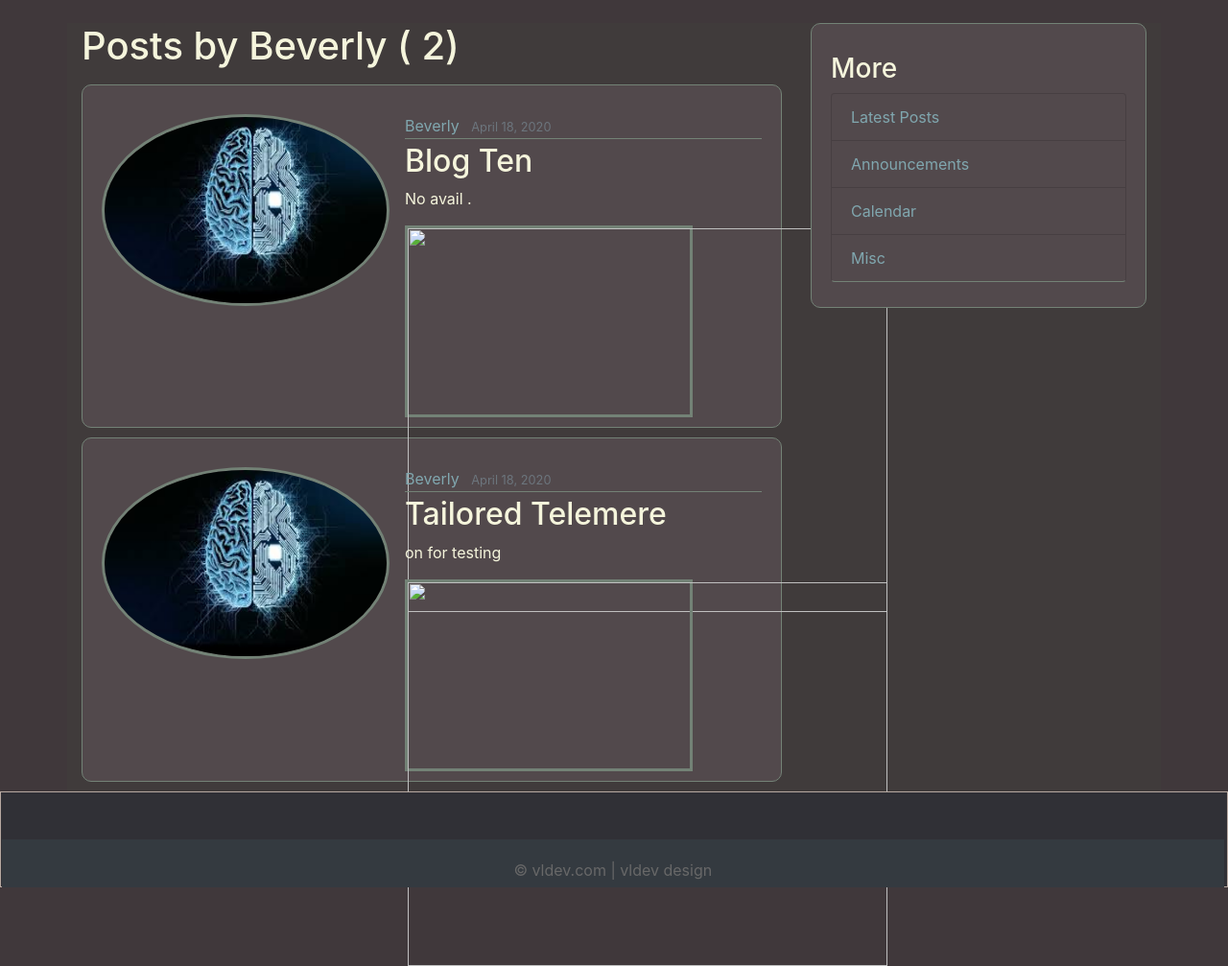
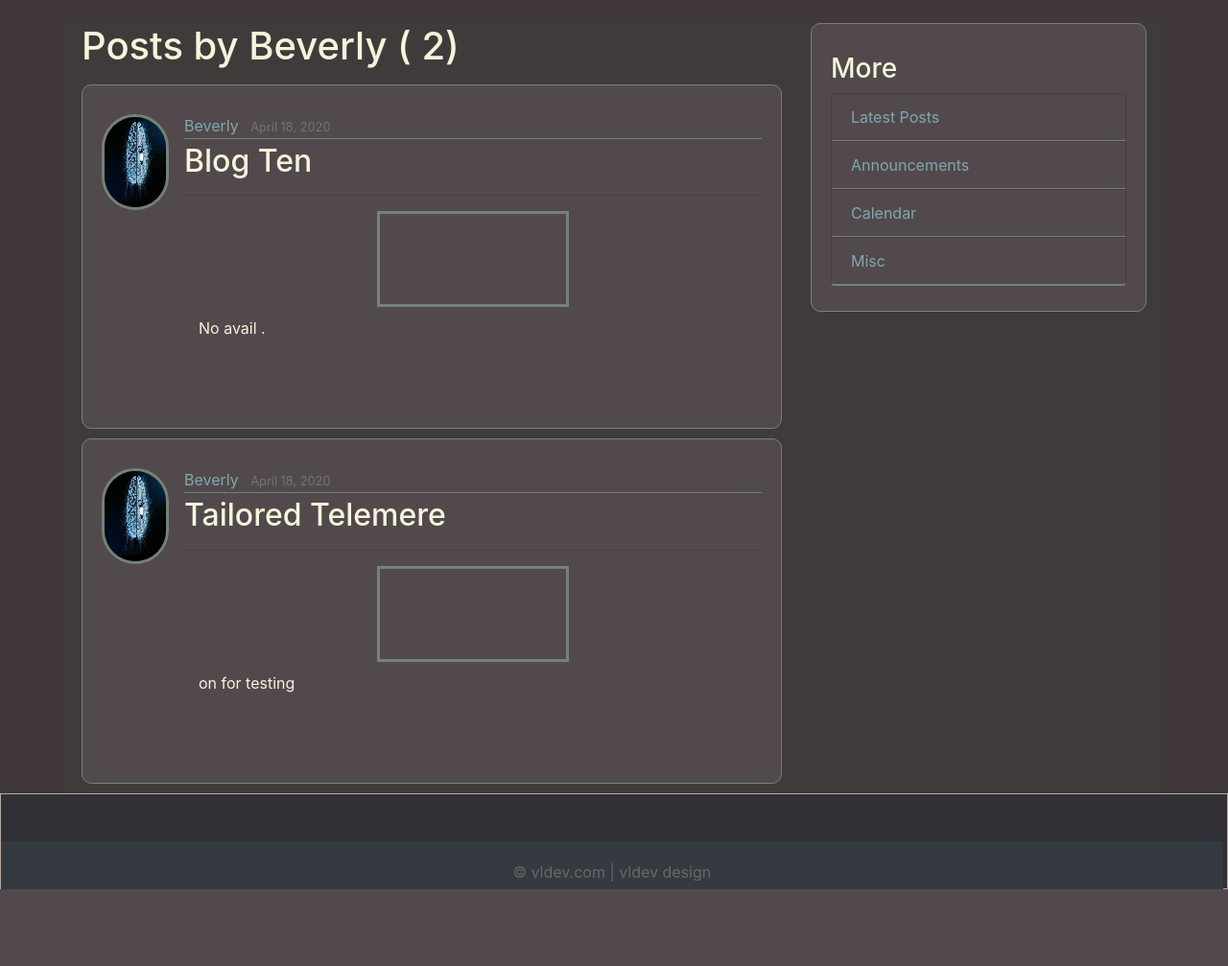
Before and after one commit to NorCalVictoria/Howler, a Django app: a page that uses postApp/templates/postApp/base.html in a window 1280 px wide. Shown: the part 56-1063 px from the top of the page at 96% size. After the commit the page ends 983 px from the top, so only its background shows below. Run offline with Django 3.2, Linux system fonts and the light colour scheme; data comes from the database, SQL or seed files in the repository; both versions use the stored data as it was after the commit; some libraries are stand-ins or nearby versions.

Commit message:
color footer update , resize post images

```diff
--- a/blogPro/settings.py
+++ b/blogPro/settings.py
@@ -9,8 +9,9 @@ https://docs.djangoproject.com/en/3.0/topics/settings/
 For the full list of settings and their values, see
 https://docs.djangoproject.com/en/3.0/ref/settings/
 """
-
+# THIS  PROJECT CONTAINS ---HEROKU--- DEPLOYMENT SETTINGS
 import os
+#import django_heroku
 
 # Build paths inside the project like this: os.path.join(BASE_DIR, ...)
 BASE_DIR = os.path.dirname(os.path.dirname(os.path.abspath(__file__)))
--- a/postApp/static/postApp/main.css
+++ b/postApp/static/postApp/main.css
@@ -71,14 +71,20 @@
 
 #section-c .box-1, #section-c .box-3{
   border-radius: 10px / 20px;
-  background:;
+  background:#52494c;
+  color: #f4e0bf;
+  font-size: 15px;
+  padding: 5px;
+
 
   border: 1px solid rgba(255, 253, 208, 1);
 }
 
 #section-c .box-2{
   border-radius: 10px / 20px;
-  background:;
+  background:#52494c;
+  color: #f4e0bf;
+  padding:5px;
 
   border: 1px solid rgba(255, 253, 208, 1);
 }
@@ -138,10 +144,15 @@ ul {
   background: #52494c;
   padding: 10px 20px;               /*media content-section*/
   border: 1px solid #738276;
-  border-opacity: .1;
   border-radius: 10px;
   margin-bottom: 10px;
   padding-top: 30px;
+}
+
+.rounded-circle {
+  border-radius: 150px !important;
+  max-width:70px;
+
 }
 
 .article-title {
@@ -156,23 +167,29 @@ a.article-title:hover {
 .article-content {
   color : beige;
   white-space: pre-line;
+  padding-top: 10px;
+  padding-bottom: 80px;
+  height: 100px;
+  width: 300px;
+
+
 }
 
 .article-img {
-  height: 200px;
-  width: 300px;
-  margin-right: 16px;
+  height: 100px;
+  width: 200px;
+  margin-right: 16px;                       /* <------    article img*/
   border: 3px solid #738276;
 }
 .article-img-prof {
-  height: 100px;
-  width: 100px;
-  margin-right: 16px;
+  height: auto;
+  width: auto;
+  margin-right: 10px;
   border: 3px solid #738276;
 }
 
 .article-img-long {
-  height: 200px;
+  height: 100px;
   width: 300px;
   margin-right: 16px;
   border: 3px solid #738276;
@@ -195,6 +212,7 @@ a.article-title:hover {
   height: 25px;
   vertical-align: middle;
 }
+
 
 .account-img {
   height: 125px;
@@ -222,7 +240,7 @@ main.container {
 .list-group-item{
   background: #52494c;
   color: white;
-  border-bottom: 1px solid #738276;
+  border-bottom: 2px solid #738276;
 }
 
 header.site-header {
@@ -266,7 +284,8 @@ a.btn.btn-outline-info.mb-4:hover{
 }
 .footer .footer-content{
   border: 1px solid #B7A9A1;
-  height: 100px;                /* to add more elements to footer increase size */
+  height: 100px;
+  padding-bottom: 30px;               /* to add more elements to footer increase size */
 }
 .footer .footer-bottom {
   background: #343a40;
@@ -276,13 +295,7 @@ a.btn.btn-outline-info.mb-4:hover{
   width: 99.5%;
   position: absolute;
   bottom: 0px;
-  left: 2px;
+  left: 1px;
   padding-top: 20px;
 }
 /* --------------------------------------------------------------------------------------------*/
-
-
-.post-image-detail {
-  height: 100px;
-  width: 100px;
-}
--- a/postApp/templates/postApp/base.html
+++ b/postApp/templates/postApp/base.html
@@ -72,7 +72,6 @@
 	            <li class="list-group-item list-group-item-light"><a href="#" style="text-decoration:none" class="cool-link">Announcements</a></li>
 	            <li class="list-group-item list-group-item-light"><a href="#" style="text-decoration:none" class="cool-link">Calendar</a></li>
 	            <li class="list-group-item list-group-item-light"><a href="#" style="text-decoration:none" class="cool-link">Misc</a></li>
-	             <!-- <li class="list-group-item list-group-item-light">Latest Posts</li>  <<< before-->
 	          </ul>
 	        </p>
 	      </div>
--- a/postApp/templates/postApp/user_posts.html
+++ b/postApp/templates/postApp/user_posts.html
@@ -6,19 +6,24 @@
 	{% for post in posts %}
 
 		<article class="media content-section">
-			<img class="rounded-circle article-img" src="{{ post.author.profile.image.url }}">
+			 <img class="rounded-circle article-img" src="{{ post.author.profile.image.url }}">
 		  <div class="media-body">
 		    <div class="article-metadata">
 		      <a class="mr-2" href="{% url 'user-posts' post.author.username %}">{{ post.author }}</a>
 		      <small class="text-muted">{{ post.date_posted | date:"F d, Y"}}</small>
 		    </div>
-		    <h2><a class="article-title" href="{% url 'post-detail' post.id %}">{{ post.title }}</a></h2>
-		    <p class="article-content">{{ post.content }}</p>
+					<div>
+		             <h2><a class="article-title" href="{% url 'post-detail' post.id %}">{{ post.title }}</a></h2>
+		            </div>
+						<hr>
+		              <div class="article-img col-4 offset-4">
+						<!-- <img src="{{ user.post.image.url }}" width="100px" height="100"> -->
+					  </div>
+		            <div>
+		             <p class="article-content col-md-6">{{ post.content }}</p>
+					</div>
 
-		         <div class="article-img">
-					<img src="{{ user.post.image.url }}" width="500px" height="400">
-					<p> {{ post.image }} </p>
-				</div>
+									<!-- <p> {{ post.image }} </p> -->
 		  </div>
 		</article>
 	{% endfor %}
```
Also changed, not shown: postApp/templates/postApp/home.html (+8 -7 lines), users/signals.py (+7 -0 lines), db.sqlite3.
